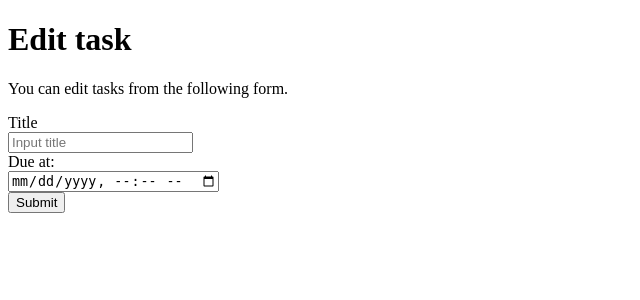
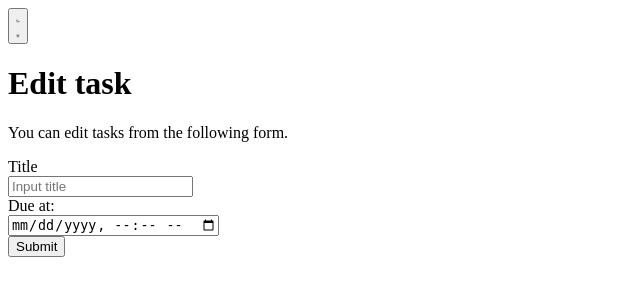
Before and after one commit to s1f102402237/django-test-exercise, a Django app: template todo/templates/todo/edit.html in a window 1280 px wide. Shown: the top 300 px of the page, without its empty margins (0-640 px from the left). Run offline with Django 5.2, Linux system fonts and the light colour scheme; the template is opened without the code that fills it, so the values that code supplies are empty.

Commit message:
対応ページ追加背景色微調整

```diff
--- a/todo/static/css/index.css
+++ b/todo/static/css/index.css
@@ -205,7 +205,7 @@ button[type="submit"]:hover {
 /* --- ライトモード --- */
 
 body.light-mode {
-  background-color: #f4f6f8;
+  background-color: #e2feff;
   color: #212529;
 }
 
--- a/todo/templates/todo/edit.html
+++ b/todo/templates/todo/edit.html
@@ -9,6 +9,14 @@
   </head>
 
   <body>
+    <button id="theme-toggle-btn" class="theme-toggle-button" aria-label="テーマを切り替える">
+      <svg id="theme-icon-moon" class="h-6 w-6" fill="none" viewBox="0 0 24 24" stroke="currentColor">
+          <path stroke-linecap="round" stroke-linejoin="round" stroke-width="2" d="M20.354 15.354A9 9 0 018.646 3.646 9.003 9.003 0 0012 21a9.003 9.003 0 008.354-5.646z" />
+      </svg>
+      <svg id="theme-icon-sun" class="h-6 w-6 hidden" fill="none" viewBox="0 0 24 24" stroke="currentColor">
+          <path stroke-linecap="round" stroke-linejoin="round" stroke-width="2" d="M12 3v1m0 16v1m9-9h-1M4 12H3m15.364 6.364l-.707-.707M6.343 6.343l-.707-.707m12.728 0l-.707.707M6.343 17.657l-.707.707M16 12a4 4 0 11-8 0 4 4 0 018 0z" />
+      </svg>
+    </button>
     <h1>Edit task</h1>
     <p>You can edit tasks from the following form.</p>
     <form action="{% url 'update' task.id%}" method="post">
@@ -26,6 +34,35 @@
       </div>
     </form>
     <br>
+    <script>
+    const themeToggleBtn = document.getElementById('theme-toggle-btn');
+    const body = document.body;
+    const moonIcon = document.getElementById('theme-icon-moon');
+    const sunIcon = document.getElementById('theme-icon-sun');
+    const updateIcons = () => {
+        if (body.classList.contains('light-mode')) {
+            moonIcon.classList.add('hidden');
+            sunIcon.classList.remove('hidden');
+        } else {
+            moonIcon.classList.remove('hidden');
+            sunIcon.classList.add('hidden');
+        }
+    };
+    const currentTheme = localStorage.getItem('theme');
+    if (currentTheme === 'light') {
+        body.classList.add('light-mode');
+    }
+    updateIcons();
+    themeToggleBtn.addEventListener('click', () => {
+        body.classList.toggle('light-mode');
+        if (body.classList.contains('light-mode')) {
+            localStorage.setItem('theme', 'light');
+        } else {
+            localStorage.removeItem('theme');
+        }
+        updateIcons();
+    });
+    </script>
   </body>
 
 </html>
```
Also changed, not shown: todo/templates/todo/detail.html (+37 -1 lines), todo/templates/todo/index.html (+4 -26 lines).
